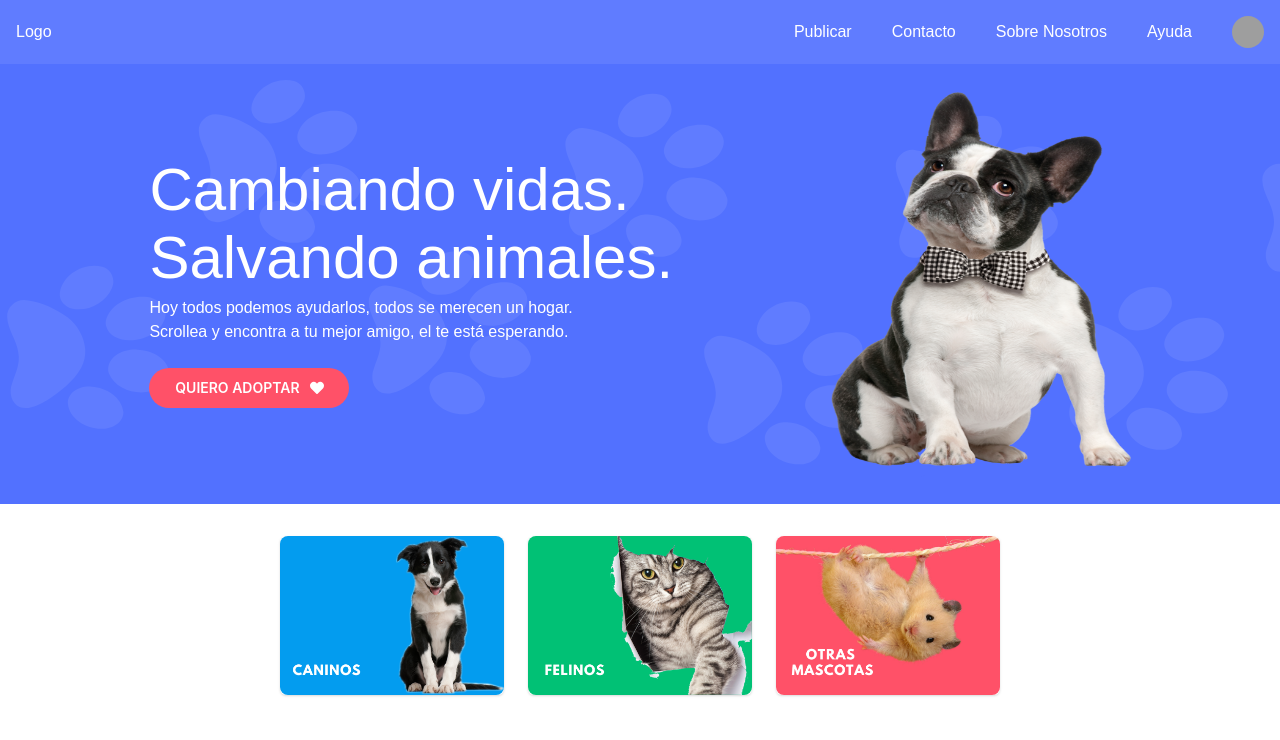
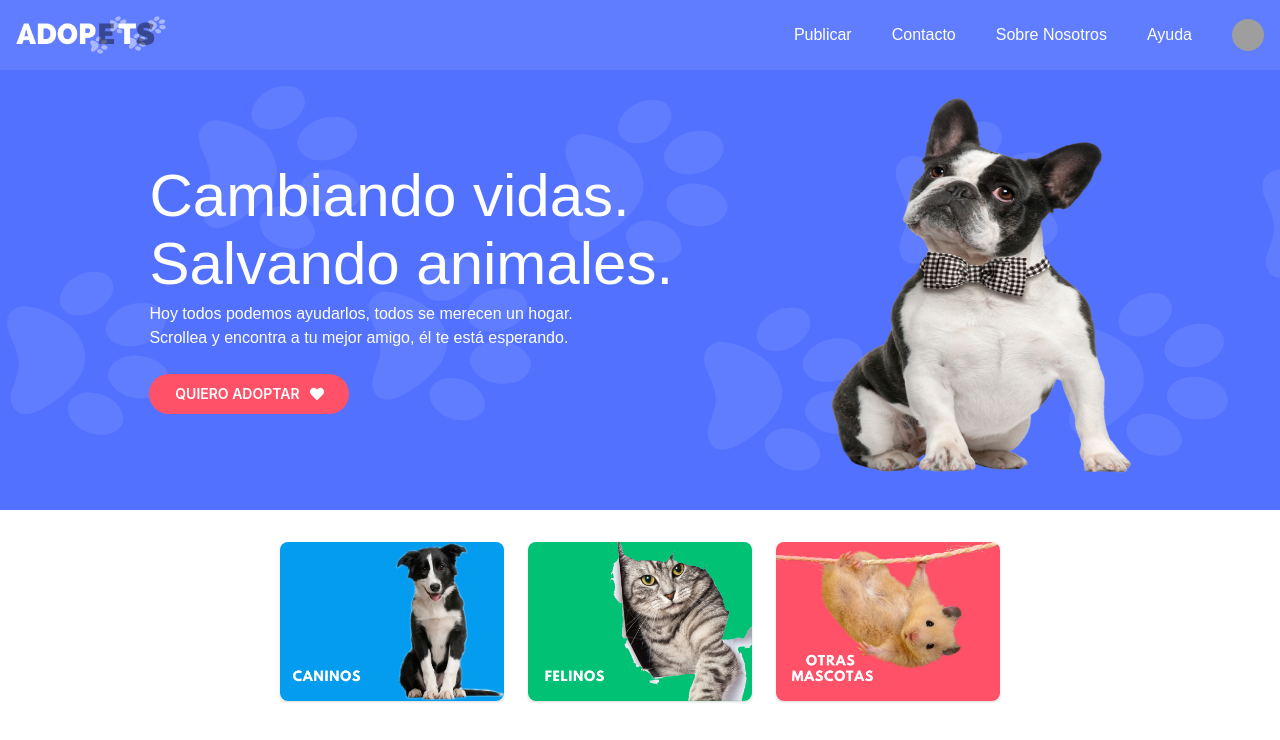
Before and after one commit to ServezynskiMarcos/Adopets, a React (Vite) app in the folder client/: page / in a window 1280 px wide. Shown: the top 740 px of the page. Built offline with nearby package versions, Linux system fonts and the light colour scheme; no server answers; grey boxes are pictures that could not be loaded; a web font is replaced by a local one.

Commit message:
add logo

```diff
--- a/client/src/components/home/Home.jsx
+++ b/client/src/components/home/Home.jsx
@@ -45,7 +45,7 @@ const Home = () => {
               </Text>
               <Text fontFamily={"secondary"} color={"white"}>
                 Hoy todos podemos ayudarlos, todos se merecen un hogar. <br />{" "}
-                Scrollea y encontra a tu mejor amigo, el te está esperando.
+                Scrollea y encontra a tu mejor amigo, él te está esperando.
               </Text>
             </Stack>
             <Stack>
--- a/client/src/components/home/Nav.jsx
+++ b/client/src/components/home/Nav.jsx
@@ -1,6 +1,6 @@
-import { Avatar, Stack, Text } from "@chakra-ui/react";
+import { Avatar, Image, Stack, Text } from "@chakra-ui/react";
 import React from "react";
-
+import logo from "../../assets/logo.png"
 const Nav = () => {
   return (
     <Stack
@@ -14,7 +14,7 @@ const Nav = () => {
       color={"white"}
     >
       <Stack>
-        <Text>Logo</Text>
+        <Image src={logo} w={'150px'}/>
       </Stack>
       <Stack direction={"row"} alignItems={"center"} spacing={10}>
         <Stack direction={"row"} spacing={10}>
```
Also changed, not shown: client/src/assets/LOGO.png (added).
